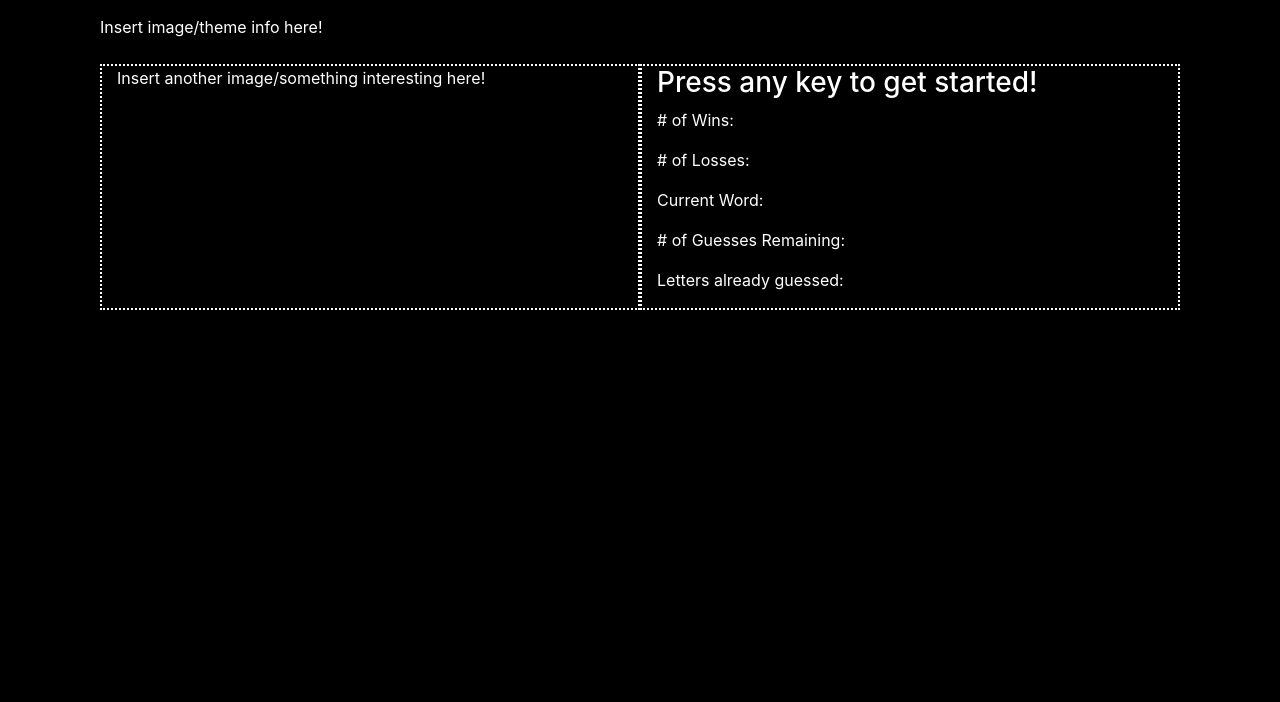
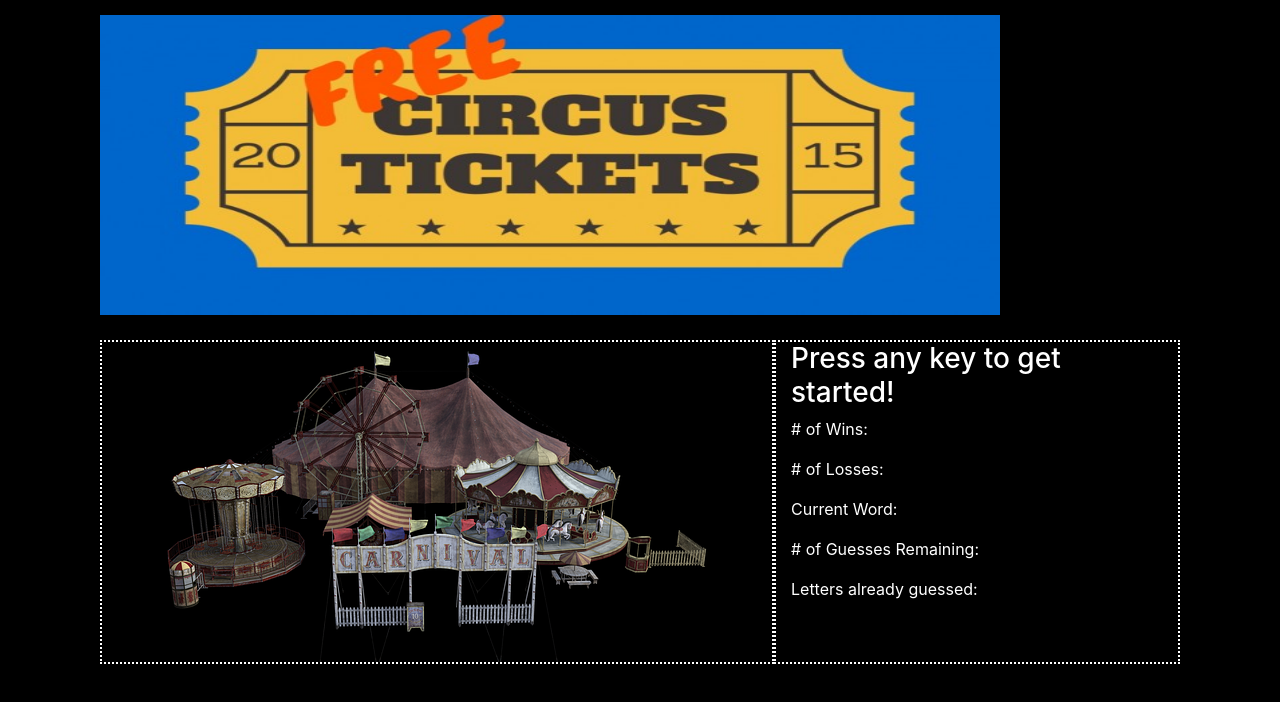
Before and after one commit to ELark2016/Hangman-Game, a plain HTML site: page index.html in a window 1280 px wide. Drawn offline with nearby package versions, Linux system fonts and the light colour scheme.

Commit message:
added images to html file

```diff
--- a/assets/css/style.css
+++ b/assets/css/style.css
@@ -7,6 +7,11 @@ body {
     padding: 10px;
     margin: 5px;
 }
+#circus-banner {
+    height: 300px;
+    width: 900px;
+
+}
 #second-row {
     padding: 10px;
     margin: 5px;
--- a/assets/javascript/game.js
+++ b/assets/javascript/game.js
@@ -1,10 +1,13 @@
-var wordList = ["work", "home", "gym", "pool", "tree", "fruit", "apple", "banana"];
+var wordList = ["elephant", "tent", "tightrope", "lions", "popcorn", "peanuts"];
 var usersGuess = []; //Empty array used to capture letters entered by user
 
 // Computer will select a random word from the array that has been provided wordList[]
 var randomWord = wordList[(Math.floor(Math.random() * wordList.length))];
+
 addEventListener("keyup", function(start) {
-        var splitWord = randomWord.split("");document.getElementById ("current-word").innerHTML = splitWord;
+        var splitWord = randomWord.split("");
+
+        document.getElementById ("current-word").innerHTML = splitWord;
         console.log(splitWord);
 });
 
--- a/index.html
+++ b/index.html
@@ -11,11 +11,11 @@
   <body>
     <div class="container">
         <div class="row" id="first-row">
-                Insert image/theme info here!
+                <img id="circus-banner" src="assets/images/circus.jpg">
         </div>
         <div class="row" id="second-row">
             <div class="col">
-                <p>Insert another image/something interesting here!</p>
+                    <img id="circus-image" src="assets/images/circus-2.png">
             </div>
             <div class="col">
                 <h3>Press any key to get started!</h3>
```
Also changed, not shown: assets/images/circus-2.png (added), assets/images/circus.jpg (added).
